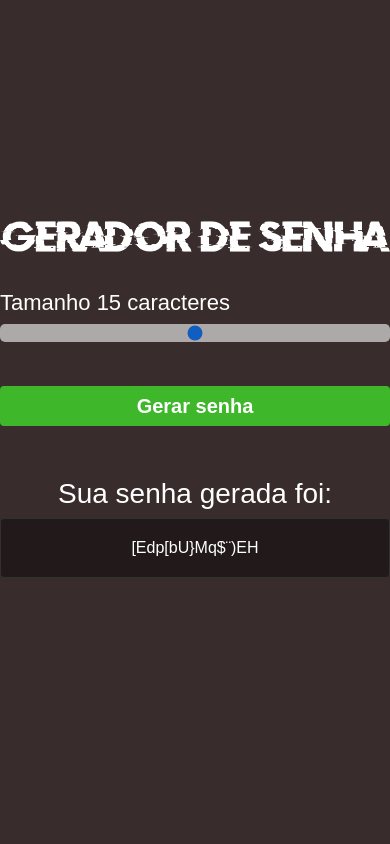
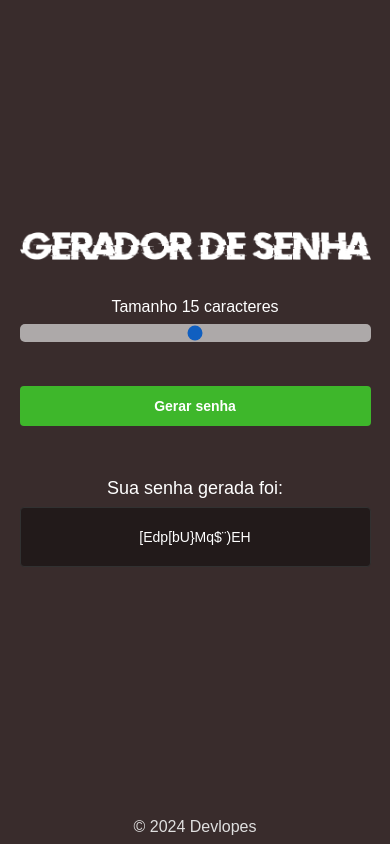
Before and after one commit to Lopesbjjclub/Gerador-de-Senhas, a plain HTML site: page index.html in a window 390 px wide. Both pictures are taken after a click on the button "Gerar senha". Drawn offline with Linux system fonts and the light colour scheme.

Commit message:
respovsivo

```diff
--- a/index.html
+++ b/index.html
@@ -27,7 +27,8 @@
     <span class="tooltip">Clique na senha para copiar. 👆</span>
   </div>
   <div>
-    <p/&copy; 2024 Dev lopes class="rodapé"<p/
+    <p class="rodape">&copy; 2024 Devlopes </p>
+
   </div>
 
   <script src="script.js"></script>
--- a/style.css
+++ b/style.css
@@ -1,11 +1,11 @@
-*{
+* {
   margin: 0 auto;
   width: 100%;
   box-sizing: border-box;
   font-family: sans-serif;
 }
 
-  body{
+body {
   background-color: #180909da;
   width: 100%;
   height: 100vh;
@@ -15,14 +15,15 @@
   flex-direction: column;
 }
 
-  .logo{
-    max-width: 600px;
+.logo {
+  max-width: 90%; /* Ajusta o tamanho para telas menores */
   margin-bottom: 24px;
 }
 
-  .container-input{
-    max-width: 480px;
+.container-input {
+  max-width: 90%; /* Responsivo */
   margin: 14px 0;
+  text-align: center;
 }
 
 .container-input span {
@@ -41,20 +42,22 @@
   opacity: 0.7;
 }
 
-  .button-cta{
+.button-cta {
   height: 40px;
   margin-top: 40px;
   background-color: #3EB72B;
-    border:0;
+  border: 0;
   border-radius: 4px;
   color: #FFF;
   font-size: 20px;
   font-weight: bold;
   cursor: pointer;
+  width: 100%; /* Responsivo */
+  max-width: 480px; /* Limita o tamanho em telas maiores */
 }
 
-  .container-password{
-    max-width: 480px;
+.container-password {
+  max-width: 90%;
   margin: 14px 0;
   display: flex;
   flex-direction: column;
@@ -62,7 +65,7 @@
   cursor: pointer;
 }
 
-  .title{
+.title {
   text-align: center;
   color: #FFF;
   font-size: 28px;
@@ -70,28 +73,32 @@
   margin-bottom: 8px;
 }
 
-  .password{
+.password {
   height: 60px;
-    background-color: rgba(0,0,0,0.40);
+  background-color: rgba(0, 0, 0, 0.40);
   border: 1px solid #313131;
-
   display: flex;
   justify-content: center;
   align-items: center;
   color: #FFF;
   border-radius: 4px;
   transition: transform 0.5s;
+  width: 100%; /* Responsivo */
+  max-width: 480px; /* Limita o tamanho */
+  text-align: center;
+  overflow-wrap: break-word; /* Evita que a senha ultrapasse os limites */
 }
-  .password:hover{
+
+.password:hover {
   transform: scale(1.05);
   border-color: #FFF;
 }
 
-  .hide{
+.hide {
   display: none;
 }
 
-  .tooltip{
+.tooltip {
   color: #FFF;
   position: relative;
   top: 20px;
@@ -101,18 +108,52 @@
   background: rgb(15, 15, 15);
   opacity: 0;
   visibility: hidden;
-    transition: all .5s ease-in-out;
+  transition: all 0.5s ease-in-out;
   text-align: center;
 }
 
-  .container-password:hover .tooltip{
+.container-password:hover .tooltip {
   bottom: 50px;
   visibility: visible;
   opacity: 1;
 }
 
-  .rodapé{
+.rodape {
   position: absolute;
-    bottom: 20%;
-    left: 40%;
+  color: #DFDFDF;
+  bottom: 8px;
+  left: 50%;
+  transform: translateX(-50%);
+  text-align: center;
 }
+
+/* Media Queries para Responsividade */
+@media (max-width: 768px) {
+  .title {
+      font-size: 22px;
+  }
+  .container-input span {
+      font-size: 18px;
+  }
+  .button-cta {
+      font-size: 16px;
+  }
+  .password {
+      font-size: 18px;
+  }
+}
+
+@media (max-width: 480px) {
+  .title {
+      font-size: 18px;
+  }
+  .container-input span {
+      font-size: 16px;
+  }
+  .button-cta {
+      font-size: 14px;
+  }
+  .password {
+      font-size: 14px;
+  }
+}
```
Lines whose indentation alone changed are shown as unchanged.
